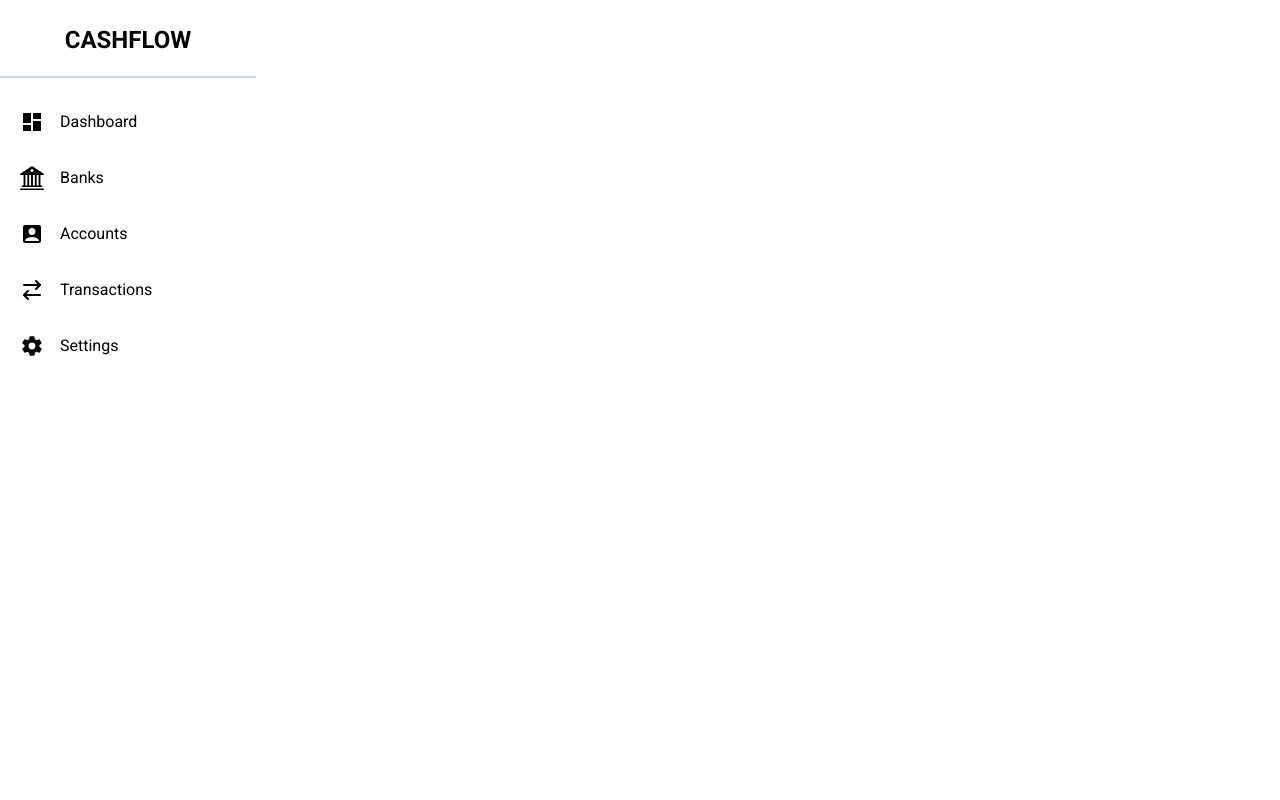
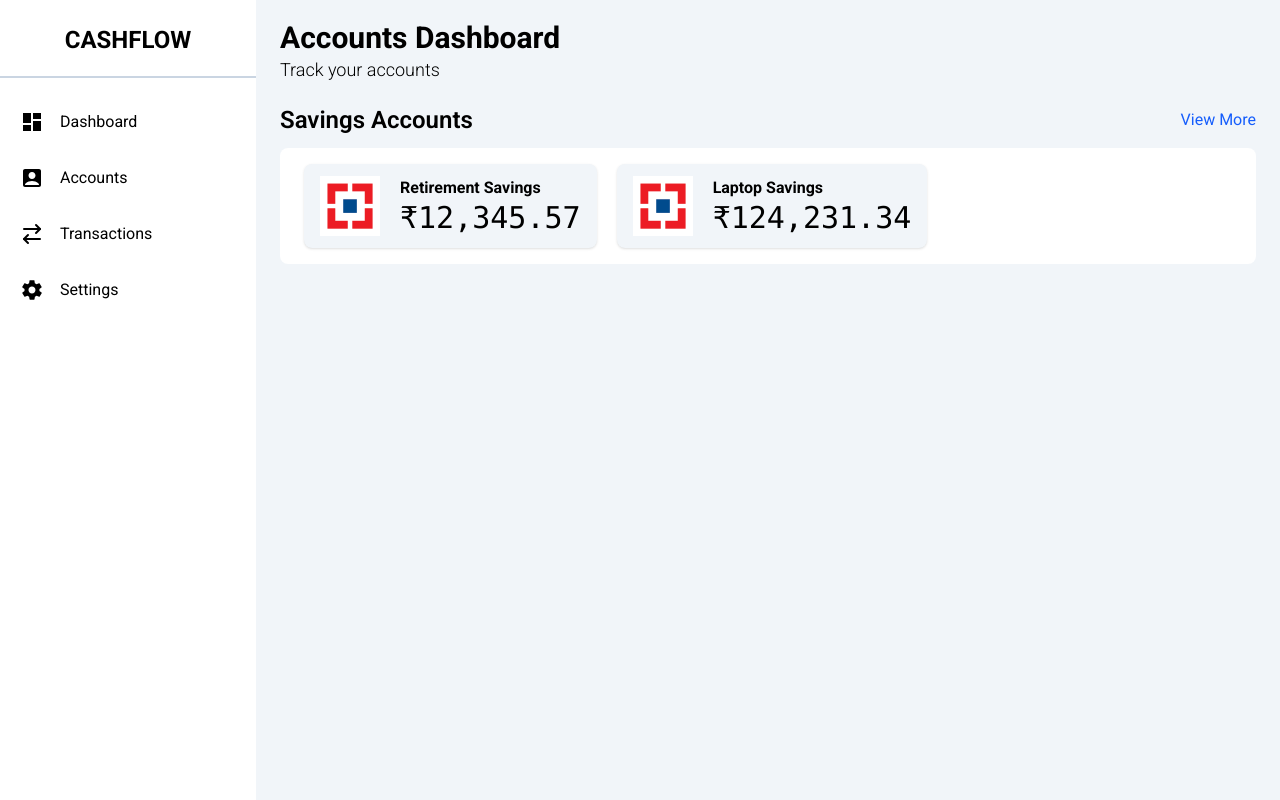
Before and after one commit to visheshdvivedi/Cashflow, a React (Vite) app in the folder frontend/: page /account in a window 1280 px wide. Built offline with nearby package versions, Linux system fonts and the light colour scheme.

Commit message:
create account page (partial)

```diff
--- a/frontend/src/App.tsx
+++ b/frontend/src/App.tsx
@@ -1,6 +1,5 @@
 import { BrowserRouter, Routes, Route } from "react-router-dom";
 
-import BankPage from "./pages/BankPage";
 import AccountPage from "./pages/AccountPage";
 import SettingsPage from "./pages/SettingsPage";
 import DashboardPage from "./pages/DashboardPage";
@@ -11,7 +10,6 @@ function App() {
     return (
         <BrowserRouter>
             <Routes>
-                <Route path="/bank" element={<BankPage />} />
                 <Route path="/" element={<DashboardPage />} />
                 <Route path="/account" element={<AccountPage />} />
                 <Route path="/settings" element={<SettingsPage />} />
--- a/frontend/src/components/common/Sidebar.tsx
+++ b/frontend/src/components/common/Sidebar.tsx
@@ -9,7 +9,6 @@ const Sidebar = () => {
 
     const links = [
         { href: "/", text: "Dashboard", icon: <MdDashboard size={24} /> },
-        { href: "/bank", text: "Banks", icon: <BsBank2 size={24} /> },
         { href: "/account", text: "Accounts", icon: <MdAccountBox size={24} /> },
         { href: "/transaction", text: "Transactions", icon: <LuArrowRightLeft size={24} /> },
         { href: "/settings", text: "Settings", icon: <IoMdSettings size={24} /> },
--- a/frontend/src/pages/AccountPage.tsx
+++ b/frontend/src/pages/AccountPage.tsx
@@ -2,10 +2,47 @@ import React from "react";
 import Sidebar from "../components/common/Sidebar";
 
 const AccountPage = () => {
+
+    const accounts = [
+        { name: "Retirement Savings", type: "savings", bank: { name: "HDFC", image: "HDFC.png" }, amount: 12345.56565 },
+        { name: "Laptop Savings", type: "savings", bank: { name: "HDFC", image: "HDFC.png" }, amount: 124231.343 }
+    ]
+
+    const formatAmount = (amount: number) => {
+        return amount.toLocaleString(undefined, { maximumFractionDigits: 2 })
+    }
+
     return (
         <div className="flex flex-row h-screen font-[Roboto]">
             <Sidebar />
-            <div></div>
+            <div className="px-6 py-5 bg-slate-100 flex-1">
+                <div className="">
+                    <h1 className="text-3xl font-bold">Accounts Dashboard</h1>
+                    <h2 className="text-lg font-light">
+                        Track your accounts
+                    </h2>
+                </div>
+
+                <div className="mt-5 flex flex-col gap-3">
+                    <div className="w-full flex flex-row justify-between items-center">
+                        <h2 className="text-2xl font-semibold">Savings Accounts</h2>
+                        <button className="text-blue-600 hover:underline cursor-pointer">View More</button>
+                    </div>
+                    <div className="w-full flex flex-row gap-5 bg-white px-6 py-4 rounded-lg">
+                        { accounts.filter(account => account.type === "savings").map((account, index) => (
+                            <div className="bg-slate-100 shadow rounded-lg px-4 py-3" key={index}>
+                                <div className="flex flex-row justify-start items-center gap-5">
+                                    <img src={account.bank.image} alt={account.bank.name} width={60} />
+                                    <div>
+                                        <h3 className="font-bold">{account.name}</h3>
+                                        <h4 className="text-3xl font-mono">₹{formatAmount(account.amount)}</h4>
+                                    </div>
+                                </div>
+                            </div>
+                        )) }
+                    </div>
+                </div>
+            </div>
         </div>
     );
 };
--- a/frontend/src/pages/BankPage.tsx
+++ /dev/null
@@ -1,13 +0,0 @@
-import React from "react";
-import Sidebar from "../components/common/Sidebar";
-
-const BankPage = () => {
-    return (
-        <div className="flex flex-row h-screen">
-            <Sidebar />
-            <div></div>
-        </div>
-    );
-};
-
-export default BankPage;
```
Also changed, not shown: frontend/public/HDFC.png (added).
